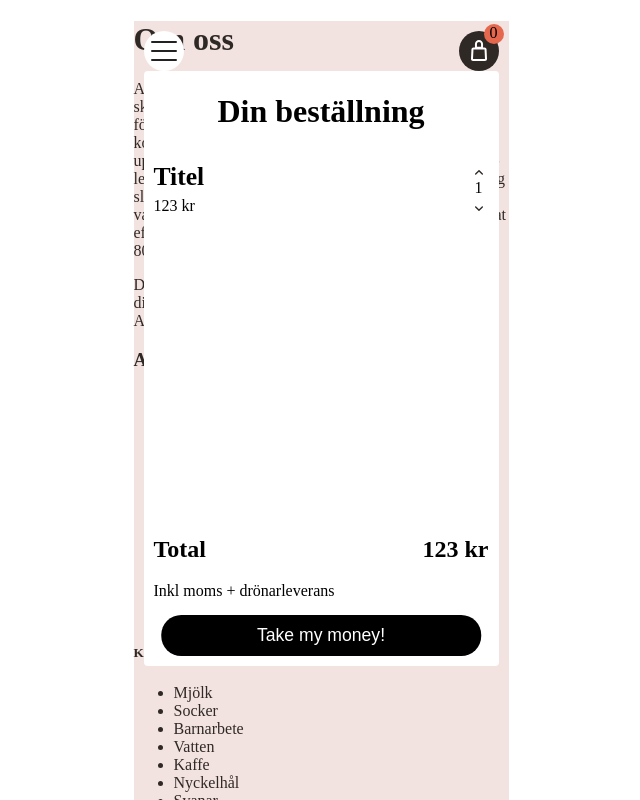
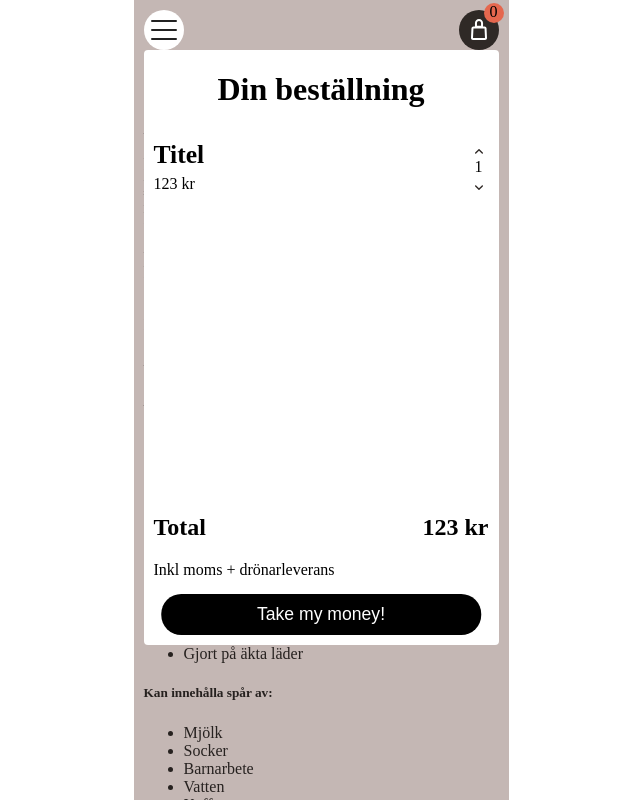
Before and after one commit to Kybbe/fire-turtles, a React (Create React App) app: page /about in a window 1280 px wide. Both pictures are taken after a click on the button 797 px from the left and 51 px from the top of the page. Shown: the top 800 px of the page, without its empty margins (319-959 px from the left). Built offline with nearby package versions, Linux system fonts and the light colour scheme.

Commit message:
fixed transparent background, made small css tweaks

```diff
--- a/src/App.css
+++ b/src/App.css
@@ -26,14 +26,18 @@ body {
   Height: 655px;
 }
 
-.app, #root {
-  height: 100%;
+.App {
+  position: relative;
+}
+
+.App, #root {
+  min-height: 100%;
 }
 
 nav {
   color: white;
   position: absolute;
-  z-index: 3;
+  z-index: 4;
   width: 100%;
   height: 655px;
   flex-direction: column;
@@ -61,7 +65,7 @@ nav {
   display: flex;
   justify-content: center;
   align-items: center;
-  z-index: 1;
+  z-index: 2;
 
   position: absolute;
   left: 10px;
@@ -73,7 +77,7 @@ nav {
 }
 
 .close {
-  z-index: 4 !important;
+  z-index: 5 !important;
 }
 
 nav a {
@@ -115,7 +119,7 @@ nav a:hover {
   margin: 10px;
   margin-top: 50px;
   border-radius: 4px;
-  z-index: 1;
+  z-index: 2;
 }
 
 .openCart {
@@ -136,7 +140,7 @@ nav a:hover {
   display: flex;
   justify-content: center;
   align-items: center;
-  z-index: 1;
+  z-index: 2;
 
   position: absolute;
   right: 10px;
@@ -148,7 +152,7 @@ nav a:hover {
   right: 5px;
   top: 3px;
   margin: 0;
-  z-index: 2;
+  z-index: 3;
   background: #E5674E;
   width: 20px;
   height: 20px;
@@ -216,12 +220,13 @@ nav a:hover {
 }
 
 .menuInfo {
-  height: 100%;
+  min-height: 655px;
   position: relative;
 }
 
 .menuList {
   padding: 0;
+  padding-bottom: 55px;
   list-style: none;
 }
 
@@ -268,3 +273,16 @@ nav a:hover {
   position: absolute;
   bottom: 0;
 }
+
+.about {
+  padding: 10px;
+  padding-top: 40px;
+}
+
+.transparentBlackBackground {
+  position: absolute;
+  width: 100%;
+  height: 100%;
+  background-color: rgba(0, 0, 0, 0.198);
+  z-index: 1;
+}
--- a/src/App.js
+++ b/src/App.js
@@ -14,6 +14,7 @@ function App() {
     <div className="App" style={{height: "100%"}}>
       <Navbar />
       <Cart />
+      <div className='transparentBlackBackground hidden'></div>
       <Routes>
         <Route path="/" element={<Menu />} />  {/* Byt till landing page senare */}
         <Route path='/about' element={<AboutUs />} />
--- a/src/components/Cart.js
+++ b/src/components/Cart.js
@@ -7,6 +7,7 @@ function Cart() {
 
 	function openCart() {
 		document.querySelector('.cart').classList.toggle('openCart');
+		document.querySelector('.transparentBlackBackground').classList.toggle('hidden');
 	}
 
 	function order() {
--- a/src/components/Navbar.js
+++ b/src/components/Navbar.js
@@ -9,14 +9,15 @@ function Navbar() {
 		document.querySelector('nav').classList.toggle('openNav');
 		document.querySelector('.close').classList.toggle('hidden');
 		document.querySelector('.hamburger').classList.toggle('hidden');
+		document.querySelector('.transparentBlackBackground').classList.toggle('hidden');
 	}
 
 	return (
 		<div style={{position: "relative"}}>
 			<nav className='backgroundBlack'>
-				<NavLink to="/menu">Meny</NavLink>
-				<NavLink to="/about">Om oss</NavLink>
-				<NavLink to="/status">Orderstatus</NavLink>
+				<NavLink onClick={openNav} to="/menu">Meny</NavLink>
+				<NavLink onClick={openNav} to="/about">Om oss</NavLink>
+				<NavLink onClick={openNav} to="/status">Orderstatus</NavLink>
 			</nav>
 			<button className='navBtn hamburger' onClick={openNav}><img src={hamburger} alt="hamburger"></img></button>
 			<button className='navBtn close hidden' onClick={openNav}><img src={close} alt="close" style={{height: "25px"}}></img></button>
--- a/src/views/AboutUs.js
+++ b/src/views/AboutUs.js
@@ -1,7 +1,7 @@
 export default function AboutUs() {
   return (
     <div className="about backgroundBeige">
-      <h1>Om oss</h1>
+      <h1 style={{textAlign: "center"}}>Om oss</h1>
       <p>Airbean:s historia går tillbaka till 20,000 B.C när vår skapare Airius beaniclus lyfte sin nybryggda kanna kaffe för snabbt, och råkade kasta den ner i händerna på sin kompis. Detta ledde Airius till en häpnadsväckande upptäckt! Blandningen av luftigt kaffe och extremt snabb leverans blev en succé direkt. Sen dess har imperiet aldrig slutat växa. Den senaste utvecklingen hos Airbean har varit övergången från kastande till drönare, vilket har ökat effektiviteten och säkerheten hos våra kunder med 80000%! </p>
       <p>Du är välkommen in att testa den godaste versionen av ditt favoritkaffe, med en helt unik tvist av leverans! Airbean lovar nu även en brännskade-fri upplevelse!</p>
 
```
